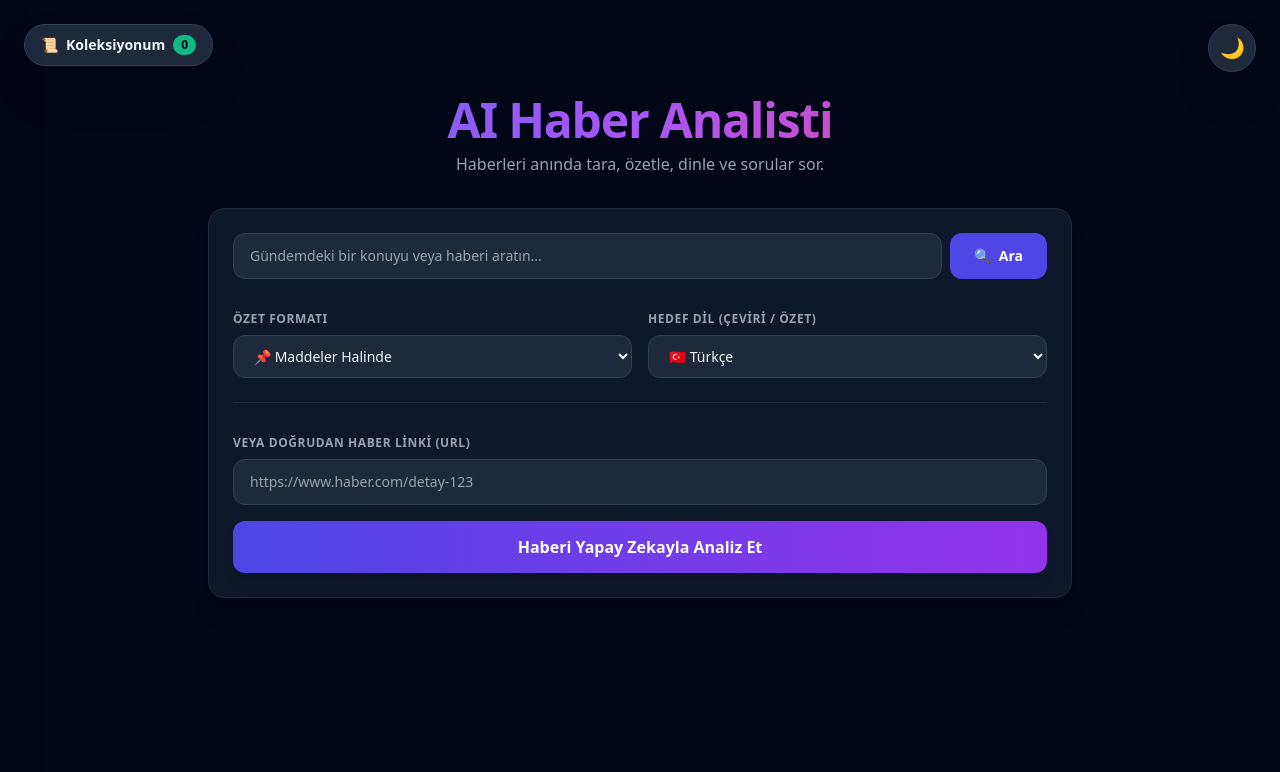
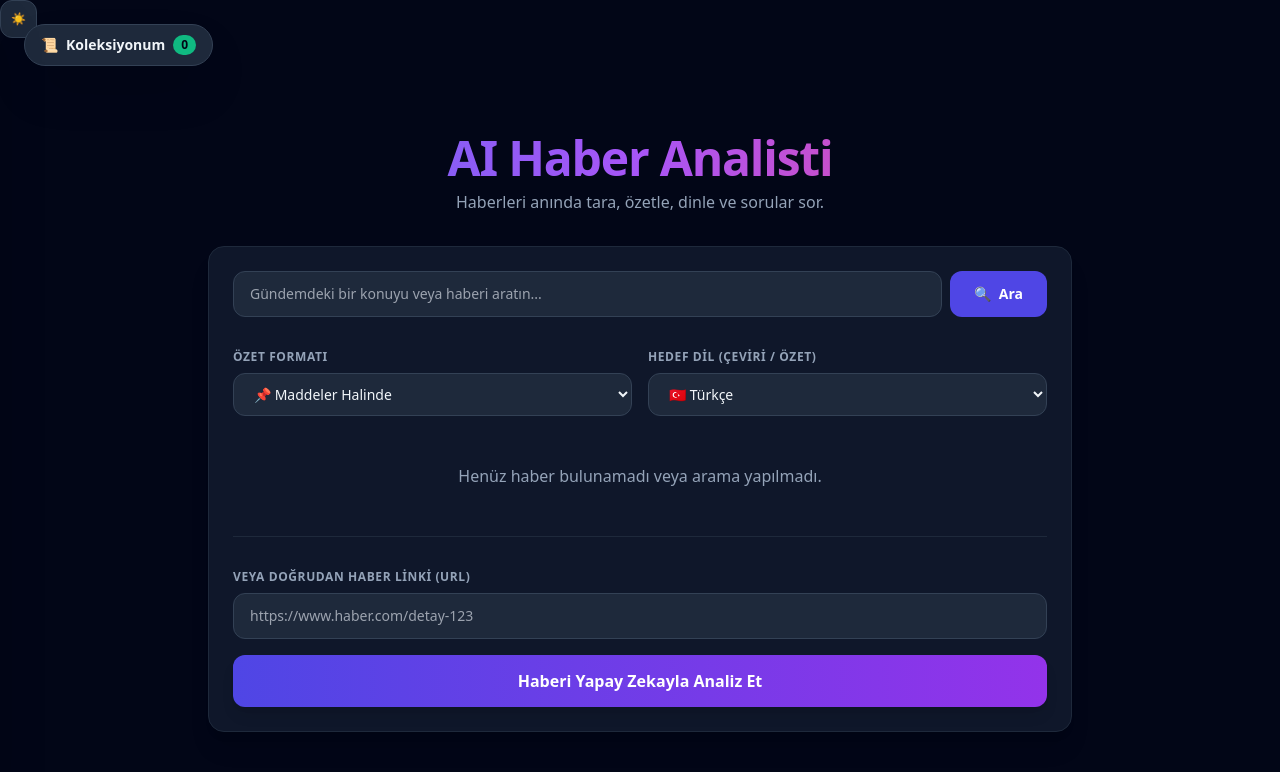
Before and after one commit to Leartha/AI-News-Scraper, a Flask app: template templates/index.html in a window 1280 px wide. Shown: the top 772 px of the page. Before the commit the page ends 598 px from the top, so only its background shows below. Run offline with Flask 3, Linux system fonts and the light colour scheme; the template is opened without the code that fills it, so the values that code supplies are empty; some libraries are stand-ins or nearby versions.

Commit message:
Update index.html

```diff
--- a/templates/index.html
+++ b/templates/index.html
@@ -6,15 +6,17 @@
     <title>AI Haber Analisti & Özetleyici</title>
     <script src="https://cdn.tailwindcss.com"></script>
     <script>
-        tailwind.config = { darkMode: 'class' }
+        tailwind.config = { darkMode: 'class',
+
+         }
     </script>
 </head>
 <body class="bg-slate-950 text-slate-100 min-h-screen transition-colors duration-300 font-sans pb-20 overflow-x-hidden">
 
     <!-- SABİT TEMA BUTONU -->
-    <button id="theme-toggle" type="button" title="Temayı Değiştir" class="fixed top-6 right-6 z-[9999] w-12 h-12 rounded-full bg-slate-800 text-slate-100 border border-slate-700 shadow-2xl hover:scale-110 active:scale-95 transition-all flex items-center justify-center cursor-pointer">
-        <span id="theme-toggle-dark-icon" class="text-xl leading-none">🌙</span>
-        <span id="theme-toggle-light-icon" class="text-xl leading-none hidden">☀️</span>
+    <button id="theme-toggle" type="button" class="p-2.5 rounded-xl bg-slate-800 dark:bg-slate-800 text-slate-300 hover:text-white border border-slate-700 transition-all flex items-center gap-2 text-xs font-medium">
+    <span id="theme-toggle-dark-icon" class="hidden">🌙</span>
+    <span id="theme-toggle-light-icon" class="hidden">☀️</span>
     </button>
 
     <!-- KOLEKSİYON BUTONU -->
@@ -86,30 +88,50 @@
                 </div>
             </div>
 
-            {% if haberler %}
-            <div class="space-y-3 pt-4 border-t border-slate-800">
-                <h3 class="text-xs font-bold uppercase tracking-wider text-slate-400">Bulunan Haberler</h3>
-                <div class="grid gap-3">
-                    {% for h in haberler %}
-                    <div class="p-4 rounded-xl bg-slate-800/60 border border-slate-700/60 flex flex-col sm:flex-row sm:items-center justify-between gap-4 overflow-hidden">
-                        <div class="min-w-0 flex-1">
-                            <a href="{{ h.url }}" target="_blank" class="font-medium text-sm hover:underline text-indigo-400 block truncate" title="{{ h.title }}">{{ h.title }}</a>
-                            <span class="text-[11px] text-slate-400 block mt-1">{{ h.source }} • {{ h.date }}</span>
+                        <!-- HABER KOLEKSİYONU / ARAMA SONUÇLARI -->
+            <div class="grid grid-cols-1 md:grid-cols-2 lg:grid-cols-3 gap-4">
+                {% for haber in haberler %}
+                <div class="bg-slate-800/60 dark:bg-slate-800/60 light:bg-white border border-slate-700/60 rounded-xl overflow-hidden hover:border-indigo-500/50 transition-all duration-200 flex flex-col justify-between group">
+
+                    <!-- Görsel ve Başlık Alanı -->
+                    <div class="p-4 space-y-3">
+                        {% if haber.gorsel_url %}
+                        <div class="overflow-hidden rounded-lg h-40 bg-slate-900">
+                            <img src="{{ haber.gorsel_url }}" alt="{{ haber.baslik }}" class="w-full h-full object-cover group-hover:scale-105 transition-transform duration-300">
                         </div>
-                        <form action="/" method="POST" class="shrink-0 search-result-form">
+                        {% endif %}
+
+                        <h3 class="font-semibold text-slate-100 dark:text-slate-100 light:text-slate-800 line-clamp-2 group-hover:text-indigo-400 transition-colors">
+                            {{ haber.baslik }}
+                        </h3>
+                    </div>
+
+                    <!-- Butonlar / Aksiyonlar -->
+                    <div class="p-4 pt-0 flex items-center justify-between gap-2">
+                        <!-- 1. HABERİ SİTEDE ÖZETLE BUTONU -->
+                        <form action="/" method="POST" class="flex-1">
                             <input type="hidden" name="islem_turu" value="ozetle">
-                            <input type="hidden" name="url" value="{{ h.url }}">
-                            <input type="hidden" name="format" class="search-format-input" value="maddeli">
-                            <input type="hidden" name="dil" class="search-dil-input" value="tr">
-                            <button type="submit" onclick="syncOptions(this)" class="w-full sm:w-auto px-4 py-2 bg-emerald-600 hover:bg-emerald-500 text-white text-xs font-semibold rounded-lg transition shadow-md flex items-center justify-center gap-1.5 cursor-pointer">
-                                <span>Özetle</span> ⚡
+                            <input type="hidden" name="url" value="{{ haber.link or haber.url }}">
+                            <button type="submit" class="w-full py-2 px-3 bg-indigo-600/20 hover:bg-indigo-600 text-indigo-300 hover:text-white border border-indigo-500/30 rounded-lg text-xs font-semibold transition-all flex items-center justify-center gap-1.5">
+                                <span>⚡ Özetle & Analiz Et</span>
                             </button>
                         </form>
+
+                        <!-- 2. ORJİNAL HABER SİTESİNE GİT (YENİ SEKMEDE) -->
+                        <a href="{{ haber.link or haber.url }}" target="_blank" rel="noopener noreferrer"
+                        title="Kaynağında Oku"
+                        class="p-2 bg-slate-700/50 hover:bg-slate-700 text-slate-300 hover:text-white rounded-lg border border-slate-600/40 text-xs transition-colors">
+                            🔗
+                        </a>
                     </div>
-                    {% endfor %}
+
                 </div>
+                {% else %}
+                <div class="col-span-full p-6 text-center text-slate-400">
+                    Henüz haber bulunamadı veya arama yapılmadı.
+                </div>
+                {% endfor %}
             </div>
-            {% endif %}
 
             <form id="url-form" action="/" method="POST" class="space-y-4 pt-4 border-t border-slate-800">
                 <input type="hidden" name="islem_turu" value="ozetle">
@@ -283,29 +305,27 @@
             const darkIcon = document.getElementById('theme-toggle-dark-icon');
             const lightIcon = document.getElementById('theme-toggle-light-icon');
 
-            function applyTheme(isDark) {
-                if (isDark) {
-                    document.documentElement.classList.add('dark');
-                    darkIcon?.classList.add('hidden');
-                    lightIcon?.classList.remove('hidden');
-                } else {
-                    document.documentElement.classList.remove('dark');
-                    lightIcon?.classList.add('hidden');
-                    darkIcon?.classList.remove('hidden');
-                }
+            // Başlangıçta ikon durumunu ayarla
+            if (document.documentElement.classList.contains('dark')) {
+                lightIcon.classList.remove('hidden');
+            } else {
+                darkIcon.classList.remove('hidden');
             }
 
-            const savedTheme = localStorage.getItem('theme');
-            const systemDark = window.matchMedia('(prefers-color-scheme: dark)').matches;
-            applyTheme(savedTheme === 'dark' || (!savedTheme && systemDark));
+            themeToggleBtn.addEventListener('click', function() {
+                // İkonları değiştir
+                darkIcon.classList.toggle('hidden');
+                lightIcon.classList.toggle('hidden');
 
-            if (themeToggleBtn) {
-                themeToggleBtn.addEventListener('click', function() {
-                    const isDark = document.documentElement.classList.contains('dark');
-                    applyTheme(!isDark);
-                    localStorage.setItem('theme', !isDark ? 'dark' : 'light');
-                });
-            }
+                // Temayı değiştir ve Kaydet
+                if (document.documentElement.classList.contains('dark')) {
+                    document.documentElement.classList.remove('dark');
+                    localStorage.setItem('theme', 'light');
+                } else {
+                    document.documentElement.classList.add('dark');
+                    localStorage.setItem('theme', 'dark');
+                }
+            });
         })();
 
         // SES OYNATICI
```
